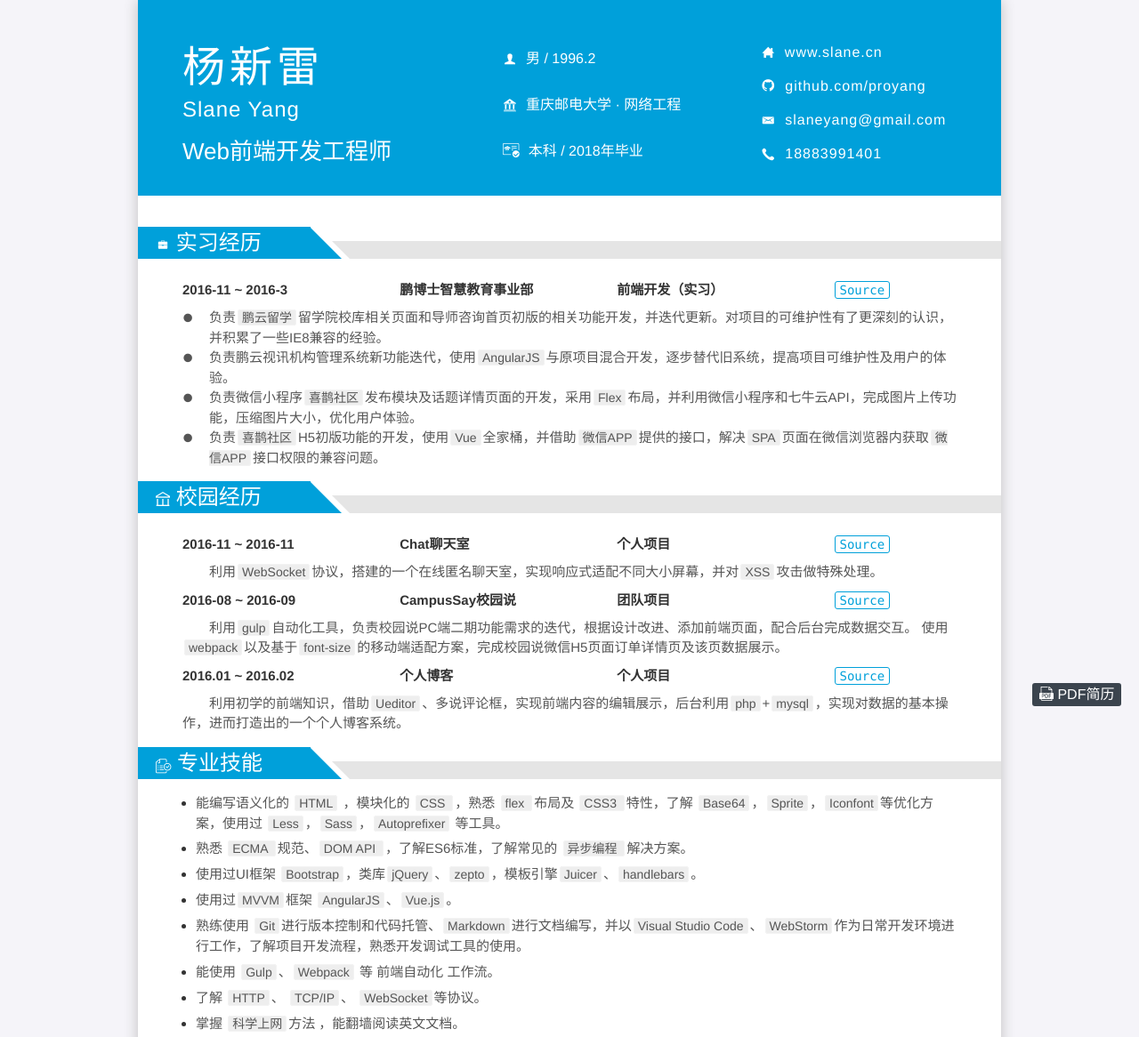
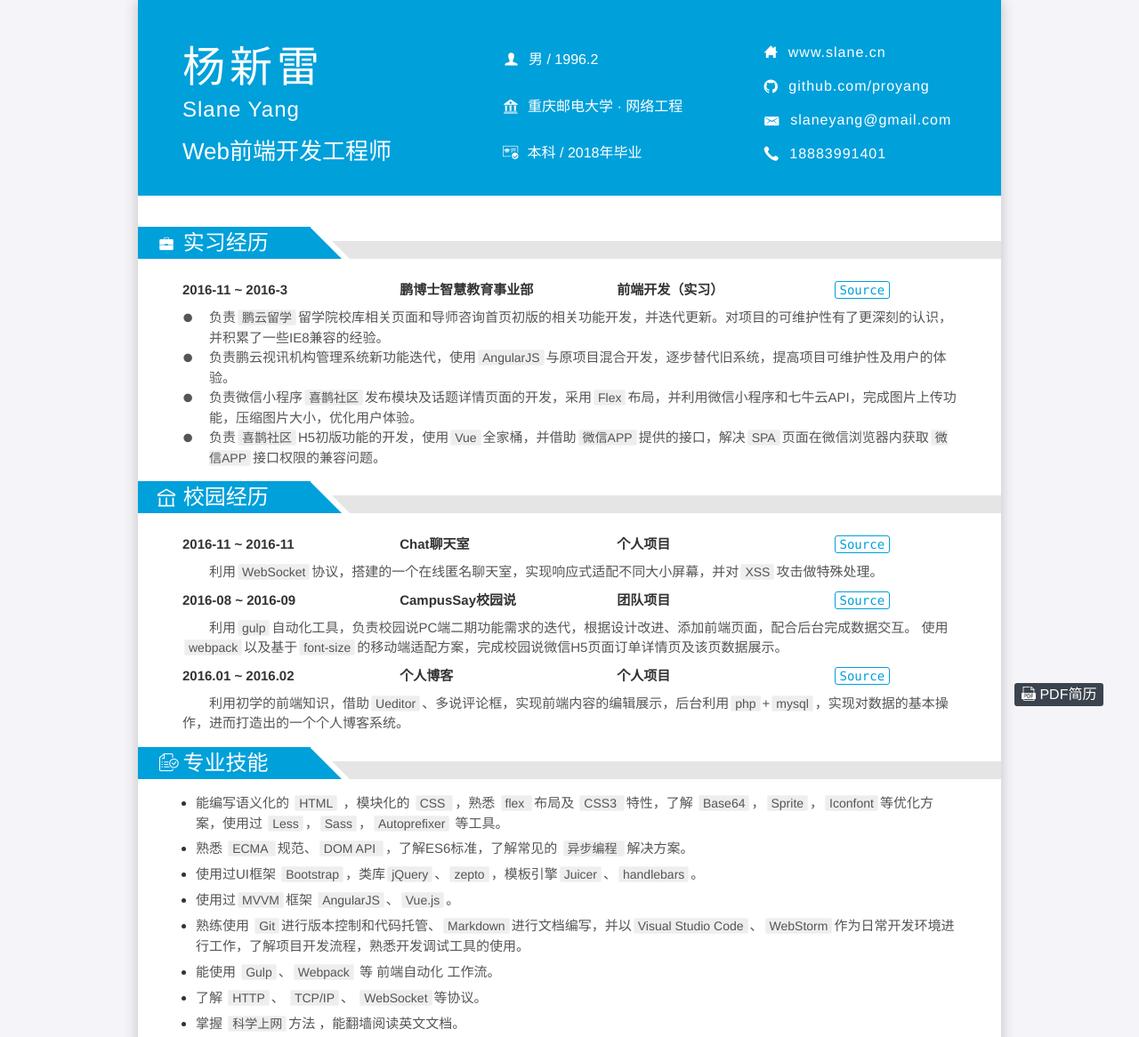
Before and after one commit to suwu150/RESUME, a website: page index.html in a window 1280 px wide. Shown: the top 1166 px of the page at 89% size. Drawn offline with Linux system fonts and the light colour scheme.

Commit message:
:art:优化样式

```diff
--- a/style/font/iconfont.css
+++ b/style/font/iconfont.css
@@ -15,28 +15,76 @@
   -moz-osx-font-smoothing: grayscale;
 }
 
-.icon-zhuye:before { content: "\e600"; }
+.icon-zhuye:before {
+  content: "\e600";
+  font-size: 18px;
+}
 
-.icon-iconfont10:before { content: "\e615"; }
+.icon-iconfont10:before {
+  content: "\e615";
+  font-size: 19px;
+}
 
-.icon-xiaoyuan:before { content: "\e66f"; }
+.icon-xiaoyuan:before {
+  content: "\e66f";
+  font-size: 18px;
+}
 
-.icon-jineng:before { content: "\e616"; }
+.icon-jineng:before {
+  content: "\e616";
+  font-size: 20px;
+  margin: 0px -2px 0 4px;
+  position: relative;
+  top: -3px;
+}
 
-.icon-baoji:before { content: "\e617"; }
+.icon-baoji:before {
+  content: "\e617";
+}
 
-.icon-email:before { content: "\e61b"; }
+.icon-email:before {
+  content: "\e61b";
+  font-size: 20px;
+  position: relative;
+  top: 2px;
+}
 
-.icon-person:before { content: "\e83b"; }
+.icon-person:before {
+  content: "\e83b";
+  font-size: 19px;
+}
 
-.icon-github:before { content: "\eaf6"; }
+.icon-github:before {
+  position: relative;
+  content: "\eaf6";
+  font-size: 18px;
+  top: 2px;
+}
 
-.icon-zhengshu:before { content: "\e665"; }
+.icon-zhengshu:before {
+  content: "\e665";
+  font-size: 21px;
+  margin: 0 0 0 4px;
+}
 
-.icon-work:before { content: "\e6bb"; }
+.icon-work:before {
+  content: "\e6bb";
+  font-size: 24px;
+  position: relative;
+  top: 2px;
+}
 
-.icon-xuexiao:before { content: "\e604"; }
+.icon-xuexiao:before {
+  content: "\e604";
+  font-size: 20px;
+  margin: 0 2px;
+}
 
-.icon-bylx:before { content: "\e609"; }
+.icon-bylx:before {
+  content: "\e609";
+  font-size: 15px;
+}
 
-.icon-pdf:before { content: "\e661"; }
+.icon-pdf:before {
+  content: "\e661";
+}
--- a/style/less/index.less
+++ b/style/less/index.less
@@ -210,7 +210,7 @@
     z-index: 10;
     bottom: 6px;
     left: 50%;
-    margin-left: 520px;
+    margin-left: 500px;
     padding: 0 8px;
     color: #fff;
     background-color: #3b444e;
```
Also changed, not shown: style/css/index.css.
